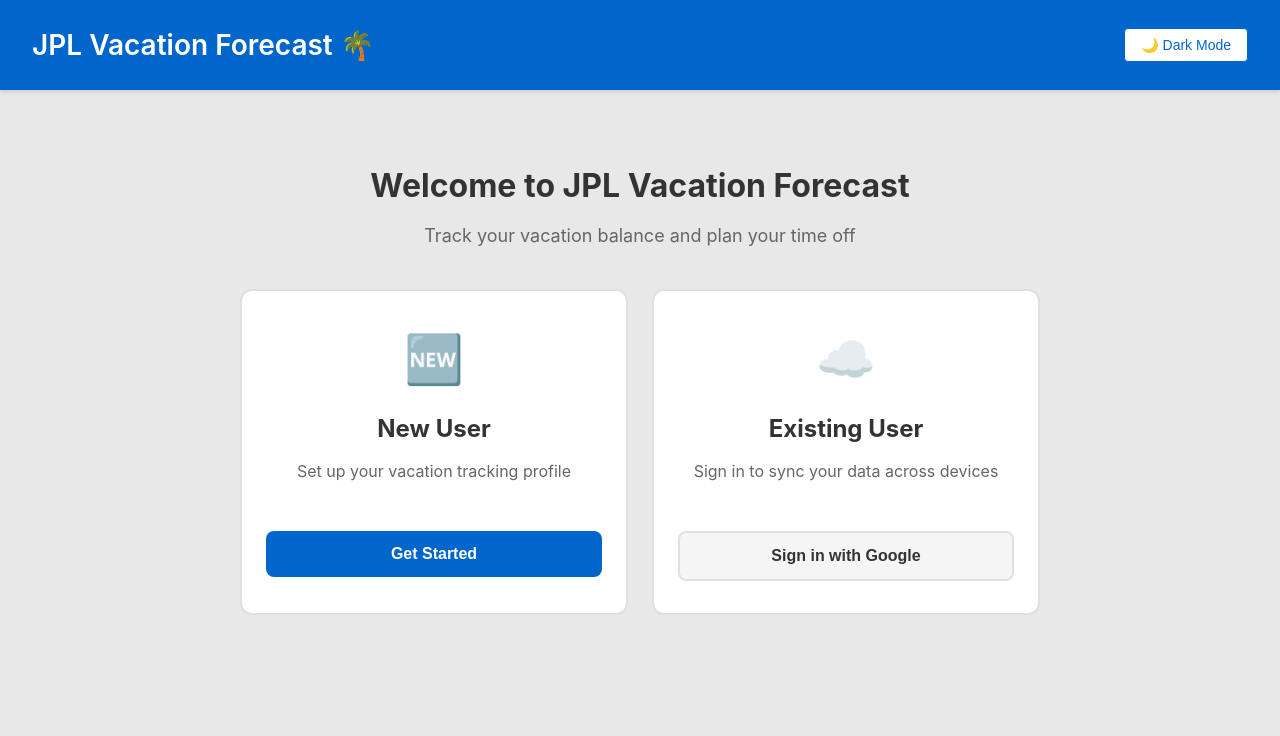
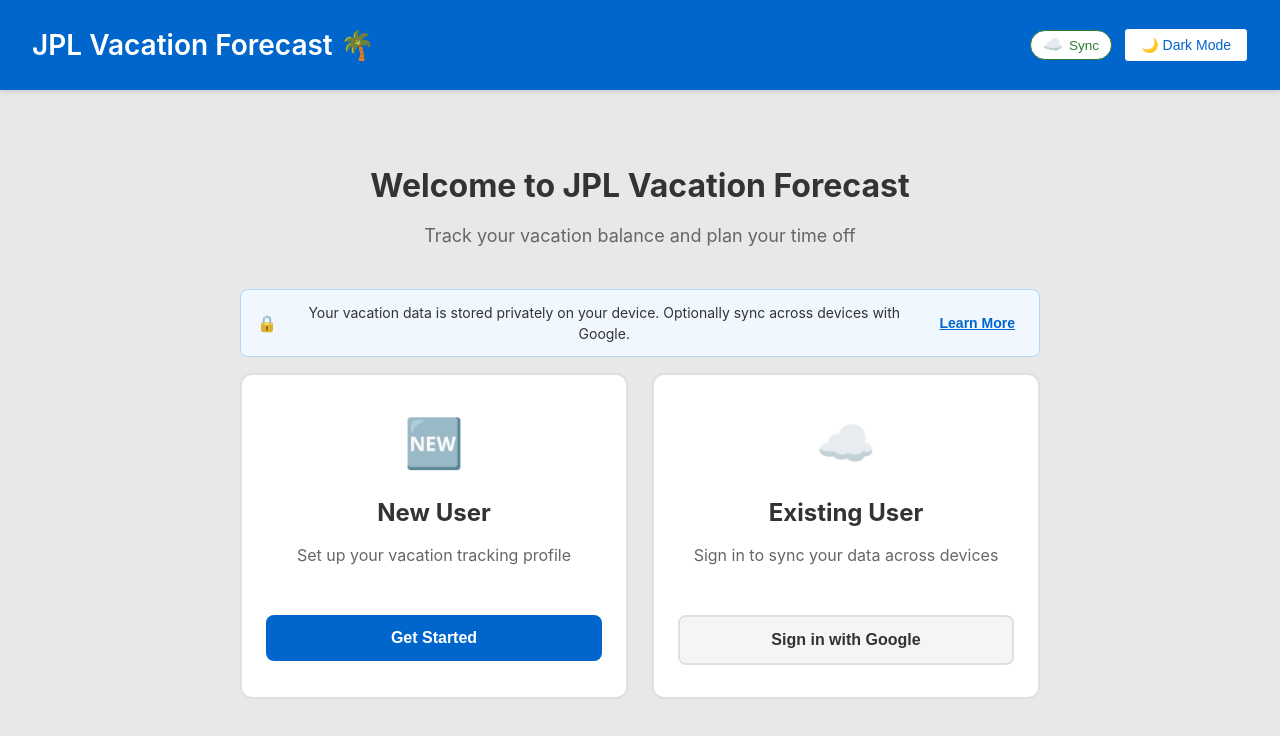
Before and after one commit to vincewoo/jpl-vacation-forecast, a React (Vite) app: page / in a window 1280 px wide. Shown: the top 736 px of the page. Built offline with nearby package versions, Linux system fonts and the light colour scheme; no server answers.

Commit message:
Privacy Notice

```diff
--- a/src/App.tsx
+++ b/src/App.tsx
@@ -42,11 +42,18 @@ const App: React.FC = () => {
     return savedTheme === 'dark';
   });
 
-  // CloudSync panel visibility state - default to true so users see the cloud sync option
+  // CloudSync panel visibility state - open by default when not signed in, closed when signed in
   const [isCloudSyncPanelOpen, setIsCloudSyncPanelOpen] = useState(true);
 
   // User flow state - controls whether to show UserInputForm
   const [showUserForm, setShowUserForm] = useState(false);
+
+  // Close the CloudSync panel when user signs in (only on initial load)
+  useEffect(() => {
+    if (user && initialSyncComplete) {
+      setIsCloudSyncPanelOpen(false);
+    }
+  }, [user, initialSyncComplete]);
 
   // Apply theme class to document root
   useEffect(() => {
--- a/src/components/CloudSync/CloudSyncSettings.tsx
+++ b/src/components/CloudSync/CloudSyncSettings.tsx
@@ -1,4 +1,5 @@
 import { useAuth } from '../../hooks/useAuth';
+import PrivacyNotice from '../PrivacyNotice/PrivacyNotice';
 import './CloudSyncSettings.css';
 
 interface CloudSyncSettingsProps {
@@ -55,6 +56,7 @@ export function CloudSyncSettings({ isOpen = true, onClose }: CloudSyncSettingsP
             </div>
           </div>
         </div>
+        <PrivacyNotice context="cloudsync" />
         <button onClick={signOut} className="sign-out-button">
           Disable Cloud Sync
         </button>
@@ -78,14 +80,9 @@ export function CloudSyncSettings({ isOpen = true, onClose }: CloudSyncSettingsP
           <div className="sync-description">
             Sign in with Google to sync your vacation data across multiple devices and browsers
           </div>
-          <ul className="sync-benefits">
-            <li>Access your data from any device</li>
-            <li>Automatic real-time sync</li>
-            <li>Your data remains private</li>
-            <li>Works offline - syncs when online</li>
-          </ul>
         </div>
       </div>
+      <PrivacyNotice context="cloudsync" />
       <button onClick={signInWithGoogle} className="sign-in-button">
         Sign in with Google
       </button>
--- a/src/components/CloudSync/SyncStatusIndicator.tsx
+++ b/src/components/CloudSync/SyncStatusIndicator.tsx
@@ -16,18 +16,18 @@ export function SyncStatusIndicator({ onClick }: SyncStatusIndicatorProps) {
     return null;
   }
 
-  if (!user) {
-    return null;
-  }
+  const isSignedIn = !!user;
+  const buttonText = isSignedIn ? 'Synced' : 'Sync';
+  const buttonTitle = isSignedIn ? 'Cloud sync enabled - Click to manage' : 'Click to enable cloud sync';
 
   return (
     <button
       className="sync-status-indicator"
-      title="Cloud sync enabled - Click to manage"
+      title={buttonTitle}
       onClick={onClick}
     >
       <span className="sync-icon">☁️</span>
-      <span className="sync-text">Synced</span>
+      <span className="sync-text">{buttonText}</span>
     </button>
   );
 }
--- /dev/null
+++ b/src/components/PrivacyNotice/PrivacyNotice.css
@@ -0,0 +1,150 @@
+.privacy-notice {
+  background-color: var(--info-background, #f0f7ff);
+  border: 1px solid var(--info-border, #b3d9f2);
+  border-radius: 8px;
+  padding: 12px 16px;
+  margin: 16px 0;
+  font-size: 14px;
+}
+
+.privacy-summary {
+  display: flex;
+  align-items: center;
+  gap: 8px;
+  flex-wrap: wrap;
+}
+
+.privacy-icon {
+  font-size: 16px;
+  flex-shrink: 0;
+}
+
+.privacy-text {
+  flex: 1;
+  color: var(--text-color, #333);
+  line-height: 1.5;
+  min-width: 200px;
+}
+
+.privacy-toggle {
+  background: none;
+  border: none;
+  color: var(--primary-color, #0066cc);
+  cursor: pointer;
+  font-size: 14px;
+  font-weight: 600;
+  padding: 4px 8px;
+  text-decoration: underline;
+  white-space: nowrap;
+  transition: color 0.2s ease;
+}
+
+.privacy-toggle:hover {
+  color: var(--primary-hover-color, #0052a3);
+}
+
+.privacy-toggle:focus {
+  outline: 2px solid var(--primary-color, #0066cc);
+  outline-offset: 2px;
+  border-radius: 4px;
+}
+
+.privacy-details {
+  margin-top: 12px;
+  padding-top: 12px;
+  border-top: 1px solid var(--info-border, #b3d9f2);
+  color: var(--text-secondary-color, #666);
+  animation: slideDown 0.2s ease-out;
+  text-align: left;
+}
+
+@keyframes slideDown {
+  from {
+    opacity: 0;
+    transform: translateY(-8px);
+  }
+  to {
+    opacity: 1;
+    transform: translateY(0);
+  }
+}
+
+.privacy-details-list {
+  margin: 0;
+  padding-left: 20px;
+  list-style-type: disc;
+}
+
+.privacy-details-list li {
+  margin-bottom: 8px;
+  line-height: 1.6;
+  text-align: left;
+}
+
+.privacy-details-list li:last-child {
+  margin-bottom: 0;
+}
+
+.privacy-details-list strong {
+  color: var(--text-color, #333);
+}
+
+/* Dark mode support */
+:root.dark .privacy-notice {
+  background-color: var(--info-background-dark, #1a2a3a);
+  border-color: var(--info-border-dark, #2a4a6a);
+}
+
+:root.dark .privacy-text {
+  color: var(--text-color-dark, #e0e0e0);
+}
+
+:root.dark .privacy-toggle {
+  color: var(--primary-color-dark, #4da6ff);
+}
+
+:root.dark .privacy-toggle:hover {
+  color: var(--primary-hover-color-dark, #66b3ff);
+}
+
+:root.dark .privacy-toggle:focus {
+  outline-color: var(--primary-color-dark, #4da6ff);
+}
+
+:root.dark .privacy-details {
+  border-top-color: var(--info-border-dark, #2a4a6a);
+  color: var(--text-secondary-color-dark, #999);
+}
+
+:root.dark .privacy-details-list strong {
+  color: var(--text-color-dark, #e0e0e0);
+}
+
+/* Responsive design */
+@media (max-width: 768px) {
+  .privacy-notice {
+    font-size: 13px;
+    padding: 10px 12px;
+  }
+
+  .privacy-summary {
+    gap: 6px;
+  }
+
+  .privacy-text {
+    min-width: 150px;
+    font-size: 13px;
+  }
+
+  .privacy-toggle {
+    font-size: 13px;
+  }
+
+  .privacy-details {
+    font-size: 12px;
+  }
+
+  .privacy-details-list {
+    padding-left: 16px;
+  }
+}
--- /dev/null
+++ b/src/components/PrivacyNotice/PrivacyNotice.tsx
@@ -0,0 +1,71 @@
+import React, { useState } from 'react';
+import './PrivacyNotice.css';
+
+interface PrivacyNoticeProps {
+  context: 'welcome' | 'cloudsync';
+}
+
+const PrivacyNotice: React.FC<PrivacyNoticeProps> = ({ context }) => {
+  const [isExpanded, setIsExpanded] = useState(false);
+
+  const toggleExpanded = () => {
+    setIsExpanded(!isExpanded);
+  };
+
+  const getContent = () => {
+    if (context === 'welcome') {
+      return {
+        summary: 'Your vacation data is stored privately on your device. Optionally sync across devices with Google.',
+        details: (
+          <ul className="privacy-details-list">
+            <li><strong>Local Storage:</strong> Your data is stored in your browser's localStorage, which is private to this device and not shared with anyone.</li>
+            <li><strong>Optional Cloud Sync:</strong> You can optionally enable cloud sync via your Google account to access your data across devices.</li>
+            <li><strong>No Third-Party Access:</strong> We don't use analytics, tracking, or share your data with any third parties.</li>
+            <li><strong>Data Collected:</strong> JPL start date, current vacation balance, planned vacations, and work schedule preferences.</li>
+            <li><strong>Your Control:</strong> You can reset or delete all your data at any time using the reset button in the app.</li>
+          </ul>
+        )
+      };
+    } else {
+      return {
+        summary: 'Cloud sync uses your Google account to securely sync data across devices.',
+        details: (
+          <ul className="privacy-details-list">
+            <li><strong>Google Authentication:</strong> Sign in securely using your Google account credentials.</li>
+            <li><strong>Firebase Platform:</strong> Data is synced via Google Firebase, ensuring enterprise-grade security.</li>
+            <li><strong>Encryption:</strong> Your data is encrypted both in transit and at rest.</li>
+            <li><strong>Access Control:</strong> Only you can access your data via your Google account. No one else has access.</li>
+            <li><strong>Data Synced:</strong> Your vacation profile and planned vacations are synced across devices.</li>
+            <li><strong>Disconnect Anytime:</strong> You can disable cloud sync at any time. Your local data will remain on your device.</li>
+          </ul>
+        )
+      };
+    }
+  };
+
+  const content = getContent();
+
+  return (
+    <div className="privacy-notice">
+      <div className="privacy-summary">
+        <span className="privacy-icon">🔒</span>
+        <span className="privacy-text">{content.summary}</span>
+        <button
+          onClick={toggleExpanded}
+          className="privacy-toggle"
+          aria-expanded={isExpanded}
+          aria-label={isExpanded ? 'Hide privacy details' : 'Show privacy details'}
+        >
+          {isExpanded ? 'Show Less' : 'Learn More'}
+        </button>
+      </div>
+      {isExpanded && (
+        <div className="privacy-details">
+          {content.details}
+        </div>
+      )}
+    </div>
+  );
+};
+
+export default PrivacyNotice;
--- a/src/components/WelcomeScreen/WelcomeScreen.tsx
+++ b/src/components/WelcomeScreen/WelcomeScreen.tsx
@@ -1,5 +1,6 @@
 import React, { useState } from 'react';
 import { useAuth } from '../../hooks/useAuth';
+import PrivacyNotice from '../PrivacyNotice/PrivacyNotice';
 import './WelcomeScreen.css';
 
 interface WelcomeScreenProps {
@@ -27,6 +28,8 @@ const WelcomeScreen: React.FC<WelcomeScreenProps> = ({ onNewUser }) => {
       <div className="welcome-content">
         <h2>Welcome to JPL Vacation Forecast</h2>
         <p className="welcome-subtitle">Track your vacation balance and plan your time off</p>
+
+        <PrivacyNotice context="welcome" />
 
         <div className="user-choice-container">
           <div className="choice-card">
```
Also changed, not shown: 1 other file (tests, documents, lock files or other folders).
